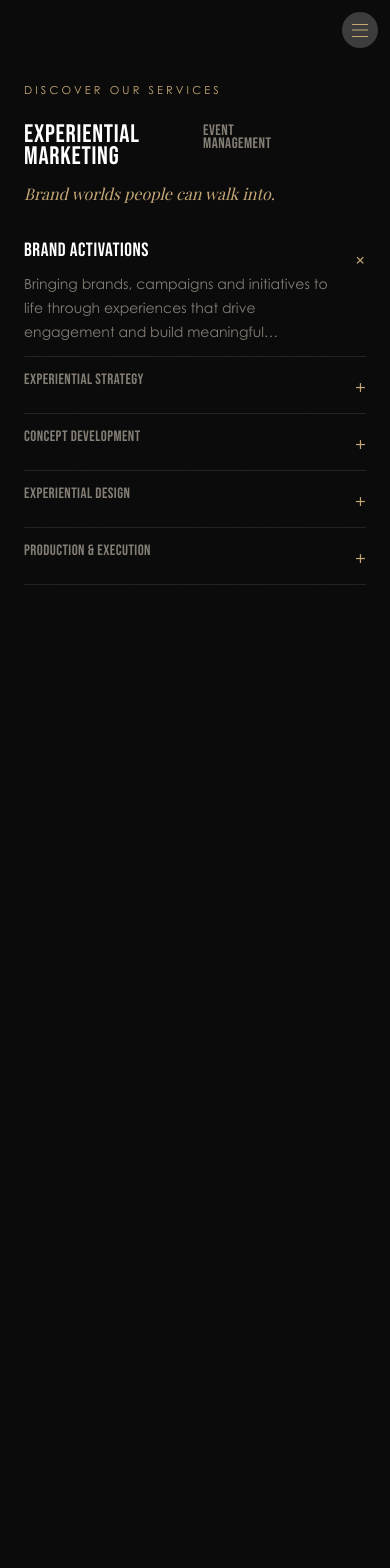
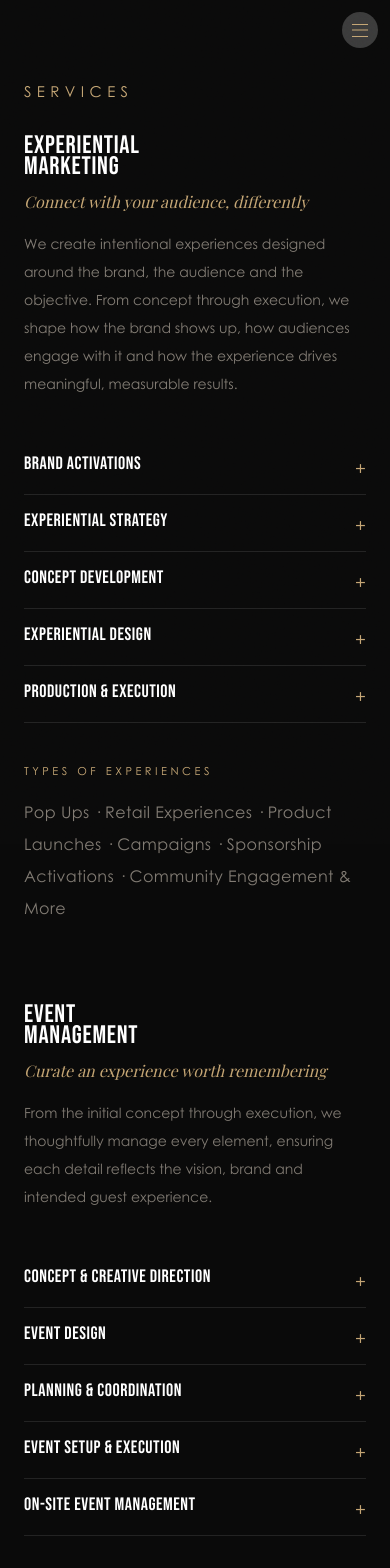
Before and after one commit to JordanVera/elmnt13, a Next.js app: page /services in a window 390 px wide. Shown: the top 1568 px of the page. Built offline with nearby package versions, Linux system fonts and the light colour scheme.

Commit message:
Add ContactCta to ServicesPage and refactor ServicesExplorer component: integrate ContactCta for enhanced user engagement, streamline OptionsList functionality, and update service category details for improved clarity and responsiveness.

```diff
--- a/src/app/services/page.tsx
+++ b/src/app/services/page.tsx
@@ -1,4 +1,5 @@
 import type { Metadata } from 'next';
+import { ContactCta } from '@/components/contact-cta';
 import { ServicesExplorer } from '@/components/services-explorer';
 
 export const metadata: Metadata = {
@@ -11,6 +12,7 @@ export default function ServicesPage() {
   return (
     <main className="bg-ink">
       <ServicesExplorer />
+      <ContactCta barOnly />
     </main>
   );
 }
--- a/src/components/services-explorer.tsx
+++ b/src/components/services-explorer.tsx
@@ -1,44 +1,9 @@
 'use client';
 
-import { useEffect, useRef, useState } from 'react';
+import { useState } from 'react';
 import Link from 'next/link';
-import { AnimatePresence, motion, useReducedMotion } from 'framer-motion';
-import {
-  serviceCategories,
-  type ServiceCategory,
-  type ServiceOption,
-} from '@/lib/services';
-import { GoldLink } from '@/components/gold-link';
+import { serviceCategories, type ServiceCategory } from '@/lib/services';
 import { cn } from '@/lib/cn';
-
-const EASE = [0.22, 1, 0.36, 1] as const;
-
-type OptionBeat = {
-  kind: 'option';
-  categoryId: ServiceCategory['id'];
-  optionIndex: number;
-  option: ServiceOption;
-};
-
-type TypesBeat = {
-  kind: 'types';
-  categoryId: ServiceCategory['id'];
-};
-
-type Beat = OptionBeat | TypesBeat;
-
-const beats: Beat[] = serviceCategories.flatMap((category) => [
-  ...category.options.map((option, optionIndex) => ({
-    kind: 'option' as const,
-    categoryId: category.id,
-    optionIndex,
-    option,
-  })),
-  { kind: 'types' as const, categoryId: category.id },
-]);
-
-const COUNT = beats.length;
-const PIN_HEIGHT = `calc(100dvh + ${(COUNT - 1) * 62}vh)`;
 
 function typesLabel(category: ServiceCategory) {
   return category.id === 'experiential'
@@ -48,106 +13,58 @@ function typesLabel(category: ServiceCategory) {
 
 function CategoryTitle({
   category,
-  selected,
-  onSelect,
+  id,
 }: {
   category: ServiceCategory;
-  selected: boolean;
-  onSelect: () => void;
+  id: string;
 }) {
   const words = category.title.split(' ');
 
   return (
-    <button
-      type="button"
-      onClick={onSelect}
-      aria-current={selected ? 'true' : undefined}
-      className="w-full cursor-pointer text-left"
-    >
-      <span
-        className={cn(
-          'font-display block leading-[0.86] tracking-tight uppercase transition-[font-size,color] duration-700 ease-[cubic-bezier(0.22,1,0.36,1)]',
-          selected
-            ? 'text-[clamp(1.55rem,6.5vw,5.75rem)] text-white'
-            : 'text-[clamp(0.95rem,3.4vw,2.15rem)] text-stone hover:text-white/55',
-        )}
+    <h2
+      id={id}
+      className="font-display leading-[0.86] tracking-tight text-[clamp(1.55rem,6.5vw,5.75rem)] text-white uppercase"
     >
       {words.map((word) => (
         <span key={word} className="block">
           {word}
         </span>
       ))}
-      </span>
-    </button>
-  );
-}
-
-function CategoryDetails({ category }: { category: ServiceCategory }) {
-  return (
-    <div>
-      <p className="mt-3 max-w-md font-serif text-base italic text-gold sm:mt-5 sm:text-2xl md:text-3xl">
-        {category.short}
-      </p>
-      <p className="mt-4 max-w-sm text-sm leading-7 text-stone max-lg:hidden lg:mt-5">
-        {category.description}
-      </p>
-      <div className="mt-6 max-lg:hidden lg:mt-8">
-        <GoldLink href="/contact" inverted>
-          Start an inquiry
-        </GoldLink>
-      </div>
-    </div>
+    </h2>
   );
 }
 
 function OptionsList({
   category,
-  activeIndex,
-  expandAll,
-  onSelect,
+  openIndex,
+  onToggle,
 }: {
   category: ServiceCategory;
-  activeIndex: number;
-  expandAll: boolean;
-  onSelect: (index: number) => void;
+  openIndex: number | null;
+  onToggle: (index: number) => void;
 }) {
   return (
     <ul>
       {category.options.map((option, index) => {
-        const selected = expandAll || index === activeIndex;
+        const selected = index === openIndex;
 
         return (
           <li key={option.name} className="border-b border-white/10">
             <button
               type="button"
-              onClick={() => onSelect(index)}
+              id={`${category.id}-option-${index}`}
+              onClick={() => onToggle(index)}
               aria-expanded={selected}
-              aria-current={selected ? 'true' : undefined}
+              aria-controls={`${category.id}-option-${index}-panel`}
               className="flex w-full cursor-pointer items-start justify-between gap-4 py-3 text-left md:py-3.5"
             >
-              <span className="min-w-0">
               <span
                 className={cn(
-                    'font-display block tracking-tight uppercase transition-[color,font-size,line-height] duration-500 ease-[cubic-bezier(0.22,1,0.36,1)]',
-                    selected
-                      ? 'text-[clamp(1.2rem,4.6vw,3.15rem)] leading-[0.95] text-white'
-                      : 'text-[15px] text-stone hover:text-white/70 sm:text-sm lg:text-lg',
+                  'font-display min-w-0 text-lg tracking-tight uppercase transition-colors duration-300 md:text-xl lg:text-2xl',
+                  selected ? 'text-gold' : 'text-white hover:text-white/70',
                 )}
               >
                 {option.name}
-                </span>
-                <span
-                  className={cn(
-                    'grid transition-[grid-template-rows] duration-700 ease-[cubic-bezier(0.22,1,0.36,1)] motion-reduce:grid-rows-[1fr]',
-                    selected ? 'grid-rows-[1fr]' : 'grid-rows-[0fr]',
-                  )}
-                >
-                  <span className="min-h-0 overflow-hidden">
-                    <span className="mt-3 block max-w-xl text-sm leading-6 text-stone max-md:line-clamp-3 md:mt-4 md:line-clamp-none md:leading-7">
-                      {option.description}
-                    </span>
-                  </span>
-                </span>
               </span>
               <span
                 className={cn(
@@ -159,6 +76,22 @@ function OptionsList({
                 +
               </span>
             </button>
+            <div
+              id={`${category.id}-option-${index}-panel`}
+              role="region"
+              aria-labelledby={`${category.id}-option-${index}`}
+              aria-hidden={!selected}
+              className={cn(
+                'grid transition-[grid-template-rows] duration-500 ease-[cubic-bezier(0.22,1,0.36,1)] motion-reduce:transition-none',
+                selected ? 'grid-rows-[1fr]' : 'grid-rows-[0fr]',
+              )}
+            >
+              <p className="min-h-0 overflow-hidden">
+                <span className="mb-3 block max-w-xl pr-10 text-sm leading-6 text-stone md:mb-4 md:leading-7">
+                  {option.description}
+                </span>
+              </p>
+            </div>
           </li>
         );
       })}
@@ -166,287 +99,78 @@ function OptionsList({
   );
 }
 
-function TypesPanel({
-  category,
-  animate,
-}: {
-  category: ServiceCategory;
-  animate: boolean;
-}) {
+function TypesRow({ category }: { category: ServiceCategory }) {
   return (
-    <div>
+    <div className="mt-10 lg:mt-14">
       <p className="text-[11px] tracking-[0.32em] text-gold uppercase">
         {typesLabel(category)}
       </p>
-      <ul className="mt-6">
+      <p className="mt-4 max-w-4xl text-base leading-8 tracking-wide text-stone">
         {category.stageItems.map((item, index) => (
-          <motion.li
-            key={item.label}
-            initial={animate ? { opacity: 0, y: 18 } : false}
-            animate={{ opacity: 1, y: 0 }}
-            transition={{
-              duration: animate ? 0.55 : 0,
-              delay: animate ? 0.08 + index * 0.055 : 0,
-              ease: EASE,
-            }}
-            className="border-b border-white/10"
-          >
+          <span key={item.label}>
+            {index > 0 ? ' · ' : null}
             {item.href ? (
               <Link
                 href={item.href}
-                className="flex items-baseline justify-between gap-4 py-2.5 md:py-3.5"
+                className="underline decoration-gold/40 underline-offset-4 transition-colors hover:text-gold"
               >
-                <span className="font-display text-[clamp(1.15rem,2.2vw,1.85rem)] leading-none tracking-tight text-gold uppercase">
                 {item.label}
-                </span>
-                <span className="text-[11px] tracking-[0.22em] text-gold/70 uppercase">
-                  View
-                </span>
               </Link>
             ) : (
-              <span className="flex items-baseline gap-5 py-2.5 md:py-3.5">
-                <span className="w-6 shrink-0 text-[11px] tracking-[0.18em] text-gold/70">
-                  {String(index + 1).padStart(2, '0')}
+              item.label
+            )}
+            {item.suffix}
           </span>
-                <span className="font-display text-[clamp(1.15rem,2.2vw,1.85rem)] leading-none tracking-tight text-white uppercase">
-                  {item.label}
-                </span>
-              </span>
-            )}
-          </motion.li>
         ))}
-      </ul>
+      </p>
     </div>
   );
 }
 
-export function ServicesExplorer() {
-  const sectionRef = useRef<HTMLElement>(null);
-  const progressRef = useRef<HTMLDivElement>(null);
-  const reduceMotion = useReducedMotion();
-  const skip = reduceMotion === true;
-  const [activeIndex, setActiveIndex] = useState(0);
-
-  useEffect(() => {
-    if (skip) return;
-
-    let frame = 0;
-    let section: HTMLElement | null = null;
-
-    const update = () => {
-      const node = section ?? sectionRef.current;
-      if (!node) return;
-      section = node;
-
-      const range = node.offsetHeight - window.innerHeight;
-      const progress =
-        range <= 0
-          ? 0
-          : Math.min(1, Math.max(0, -node.getBoundingClientRect().top / range));
-
-      if (progressRef.current) {
-        progressRef.current.style.transform = `scaleX(${progress})`;
-      }
-
-      const next = Math.min(
-        COUNT - 1,
-        Math.max(0, Math.floor(progress * COUNT)),
-      );
-      setActiveIndex((current) => (current === next ? current : next));
-    };
-
-    const attach = () => {
-      if (sectionRef.current) {
-        update();
-        return;
-      }
-      frame = window.requestAnimationFrame(attach);
-    };
-
-    attach();
-    window.addEventListener('scroll', update, { passive: true, capture: true });
-    window.addEventListener('resize', update);
-    return () => {
-      window.cancelAnimationFrame(frame);
-      window.removeEventListener('scroll', update, { capture: true });
-      window.removeEventListener('resize', update);
-    };
-  }, [skip]);
-
-  const beat = beats[activeIndex] ?? beats[0];
-  const activeCategory =
-    serviceCategories.find((category) => category.id === beat.categoryId) ??
-    serviceCategories[0];
-  const showingTypes = beat.kind === 'types';
-  const activeOptionIndex = beat.kind === 'option' ? beat.optionIndex : 0;
-
-  function scrollToIndex(index: number) {
-    const section = sectionRef.current;
-    if (!section) return;
-
-    if (skip) {
-      const category = serviceCategories.find(
-        (item) => item.id === beats[index]?.categoryId,
-      );
-      document.getElementById(category?.id ?? '')?.scrollIntoView({
-        behavior: 'auto',
-        block: 'start',
-      });
-      return;
-    }
-
-    const start = window.scrollY + section.getBoundingClientRect().top;
-    const range = section.offsetHeight - window.innerHeight;
-    const top = start + range * ((index + 0.35) / COUNT);
-    window.scrollTo({ top, behavior: skip ? 'auto' : 'smooth' });
-  }
-
-  function scrollToCategory(id: ServiceCategory['id']) {
-    if (skip) {
-      document.getElementById(id)?.scrollIntoView({
-        behavior: 'smooth',
-        block: 'start',
-      });
-      return;
-    }
-
-    const index = beats.findIndex((item) => item.categoryId === id);
-    if (index >= 0) scrollToIndex(index);
-  }
-
-  function scrollToOption(
-    categoryId: ServiceCategory['id'],
-    optionIndex: number,
-  ) {
-    const index = beats.findIndex(
-      (item) =>
-        item.kind === 'option' &&
-        item.categoryId === categoryId &&
-        item.optionIndex === optionIndex,
-    );
-    if (index >= 0) scrollToIndex(index);
-  }
+function CategorySection({ category }: { category: ServiceCategory }) {
+  const [openIndex, setOpenIndex] = useState<number | null>(null);
 
   return (
-    <section
-      ref={sectionRef}
-      className="relative bg-ink text-paper motion-reduce:h-auto"
-      style={skip ? undefined : { height: PIN_HEIGHT }}
-    >
-      <h1 className="sr-only">Services</h1>
-      <div className="sticky top-0 flex h-dvh items-start overflow-y-auto overflow-x-hidden lg:items-center lg:overflow-hidden motion-reduce:relative motion-reduce:h-auto motion-reduce:items-stretch motion-reduce:overflow-visible">
-        <div
-          ref={progressRef}
-          aria-hidden="true"
-          className="absolute top-0 left-0 z-20 h-px w-full origin-left bg-gold motion-reduce:hidden"
-          style={{ transform: 'scaleX(0)' }}
-        />
-
-        {skip ? (
-          <div className="relative z-10 mx-auto w-full max-w-7xl px-6 py-16 lg:px-10 lg:py-20">
-            {serviceCategories.map((category, index) => (
-              <div
-                key={category.id}
-                id={category.id}
-                className="grid grid-cols-1 gap-10 py-10 lg:grid-cols-[minmax(0,0.92fr)_minmax(0,1.08fr)] lg:items-start lg:gap-20"
-              >
+    <section id={category.id} aria-labelledby={`${category.id}-title`}>
+      <div className="grid grid-cols-1 gap-10 lg:grid-cols-[minmax(0,0.92fr)_minmax(0,1.08fr)] lg:items-start lg:gap-20">
         <div>
-                  {index === 0 ? (
-                    <p className="text-[11px] tracking-[0.28em] text-gold uppercase">
-                      Discover our services
+          <CategoryTitle category={category} id={`${category.id}-title`} />
+          <p className="mt-3 max-w-md font-serif text-base italic text-gold sm:mt-5 sm:text-2xl md:text-3xl">
+            {category.short}
           </p>
-                  ) : null}
-                  <nav
-                    aria-label={category.title}
-                    className={index === 0 ? 'mt-8 lg:mt-14' : undefined}
-                  >
-                    <ul>
-                      <li>
-                        <CategoryTitle
-                          category={category}
-                          selected
-                          onSelect={() => scrollToCategory(category.id)}
-                        />
-                        <CategoryDetails category={category} />
-                      </li>
-                    </ul>
-                  </nav>
+          <p className="mt-4 max-w-md text-sm leading-7 text-stone lg:mt-5">
+            {category.description}
+          </p>
         </div>
         <div className="min-w-0">
           <OptionsList
             category={category}
-                    activeIndex={0}
-                    expandAll
-                    onSelect={(optionIndex) =>
-                      scrollToOption(category.id, optionIndex)
+            openIndex={openIndex}
+            onToggle={(index) =>
+              setOpenIndex((current) => (current === index ? null : index))
             }
           />
-                  <div className="mt-14">
-                    <TypesPanel category={category} animate={false} />
+        </div>
+      </div>
+      <TypesRow category={category} />
+    </section>
+  );
+}
+
+export function ServicesExplorer() {
+  return (
+    <div className="bg-ink px-6 pt-20 pb-20 text-paper md:pt-24 md:pb-24">
+      <div className="mx-auto w-full max-w-7xl">
+        <p className="text-[15px] tracking-[0.36em] text-gold uppercase">
+          Services
+        </p>
+        <h1 className="sr-only">Services</h1>
+        <div className="mt-8 space-y-20 lg:mt-14 lg:space-y-28">
+          {serviceCategories.map((category) => (
+            <CategorySection key={category.id} category={category} />
+          ))}
         </div>
       </div>
     </div>
-            ))}
-          </div>
-        ) : (
-          <div className="relative z-10 mx-auto grid min-h-full w-full max-w-7xl grid-cols-1 content-start gap-6 px-6 pt-20 pb-10 lg:h-full lg:grid-cols-[minmax(0,0.92fr)_minmax(0,1.08fr)] lg:content-center lg:items-center lg:gap-20 lg:px-10 lg:pt-20 lg:pb-10">
-            <div>
-              <p className="max-w-xs text-[11px] leading-5 tracking-[0.28em] text-gold uppercase">
-                Discover our services
-              </p>
-              <nav aria-label="Service practices" className="mt-6 lg:mt-14">
-                <ul className="grid grid-cols-2 items-start gap-x-4 gap-y-2 lg:grid-cols-1 lg:gap-10">
-                  {serviceCategories.map((category) => {
-                    const selected = category.id === activeCategory.id;
-                    return (
-                      <li key={category.id}>
-                        <CategoryTitle
-                          category={category}
-                          selected={selected}
-                          onSelect={() => scrollToCategory(category.id)}
-                        />
-                        {selected ? (
-                          <div className="max-lg:hidden">
-                            <CategoryDetails category={category} />
-                          </div>
-                        ) : null}
-                      </li>
-                    );
-                  })}
-                </ul>
-                <div className="lg:hidden">
-                  <CategoryDetails category={activeCategory} />
-                </div>
-              </nav>
-            </div>
-
-            <div className="min-w-0">
-              <AnimatePresence mode="wait" initial={false}>
-                <motion.div
-                  key={`${activeCategory.id}-${showingTypes ? 'types' : 'options'}`}
-                  initial={{ opacity: 0, y: 28 }}
-                  animate={{ opacity: 1, y: 0 }}
-                  exit={{ opacity: 0, y: -18 }}
-                  transition={{ duration: 0.45, ease: EASE }}
-                >
-                  {showingTypes ? (
-                    <TypesPanel category={activeCategory} animate />
-                  ) : (
-                    <OptionsList
-                      category={activeCategory}
-                      activeIndex={activeOptionIndex}
-                      expandAll={false}
-                      onSelect={(optionIndex) =>
-                        scrollToOption(activeCategory.id, optionIndex)
-                      }
-                    />
-                  )}
-                </motion.div>
-              </AnimatePresence>
-            </div>
-          </div>
-        )}
-      </div>
-    </section>
   );
 }
--- a/src/lib/services.ts
+++ b/src/lib/services.ts
@@ -10,7 +10,7 @@ export type ServiceCategory = {
   short: string;
   description: string;
   stageTitle: string;
-  stageItems: Array<{ label: string; href?: string }>;
+  stageItems: Array<{ label: string; href?: string; suffix?: string }>;
   image: string;
   imageAlt: string;
   options: ServiceOption[];
@@ -25,94 +25,91 @@ export const serviceCategories: ServiceCategory[] = [
   {
     id: 'experiential',
     title: 'Experiential Marketing',
-    short: 'Brand worlds people can walk into.',
+    short: 'Connect with your audience, differently',
     description:
-      'We bring marketing strategies to life through purposeful experiences that carry the brand through every detail, creating meaningful opportunities for audience engagement, strengthening brand connections and driving impactful results.',
+      'We create intentional experiences designed around the brand, the audience and the objective. From concept through execution, we shape how the brand shows up, how audiences engage with it and how the experience drives meaningful, measurable results.',
     stageTitle: 'Experiences',
     image: '/work/k-swiss-x-karen-civil/K-Swiss_ST_20131-scaled.jpg',
     imageAlt: 'K-Swiss brand activation produced by ELMNT13',
     stageItems: [
       { label: 'Pop Ups' },
-      { label: 'Retail Activations' },
+      { label: 'Retail Experiences' },
       { label: 'Product Launches' },
-      { label: 'Campaign Activations' },
+      { label: 'Campaigns' },
       { label: 'Sponsorship Activations' },
-      { label: 'Community Activations' },
-      { label: 'More' },
+      { label: 'Community Engagement & More' },
     ],
     options: [
       {
         name: 'Brand Activations',
         description:
-          'Bringing brands, campaigns and initiatives to life through experiences that drive engagement and build meaningful connections between brands and the audience they want to reach.',
+          'Connecting brands, campaigns and initiatives with audiences through intentional experiences designed to drive engagement and strengthen brand relationships.',
       },
       {
         name: 'Experiential Strategy',
         description:
-          'Defining the goals, audience, messaging and desired outcomes that shape the foundation of an experiential campaign or initiative.',
+          'Defining the goals, audience, messaging and desired outcomes that shape the direction and vision of an experiential campaign or initiative.',
       },
       {
         name: 'Concept Development',
         description:
-          'Developing experiential ideas and concepts that turn strategy into meaningful opportunities for audience engagement.',
+          'Developing experiential ideas and concepts that turn strategy into opportunities for audience engagement.',
       },
       {
         name: 'Experiential Design',
         description:
-          'Establishing the creative direction, visual approach and brand elements that carry the concept throughout the experience, shaping how it looks, feels and connects with the audience.',
+          'Establishing the creative direction, visual approach and brand elements that shape how the concept looks, feels and comes to life.',
       },
       {
         name: 'Production & Execution',
         description:
-          'Coordinating the production, vendors and logistics required to bring the approved concept and experiential design to life.',
+          'Coordinating the production, vendors and logistics required to execute the developed strategy, approved concept and experiential design.',
       },
     ],
   },
   {
     id: 'events',
     title: 'Event Management',
-    short:
-      'From the initial concept to the final detail, we thoughtfully manage each element of the event experience.',
+    short: 'Curate an experience worth remembering',
     description:
-      'From the initial concept to the final detail, we thoughtfully manage each element of the event experience to ensure successful execution and a memorable attendee experience.',
+      'From the initial concept through execution, we thoughtfully manage every element, ensuring each detail reflects the vision, brand and intended guest experience.',
     stageTitle: 'Events',
     image: '/work/8th-annual-live-civil-brunch/MG_3398-1-scaled.jpeg',
     imageAlt: 'Live Civil Brunch event produced by ELMNT13',
     stageItems: [
-      { label: 'Corporate Events' },
+      { label: 'Corporate' },
       { label: 'Conferences & Meetings' },
-      { label: 'Awards & Recognition Events' },
-      { label: 'Church & Ministry Events' },
-      { label: 'Nonprofit & Community Events' },
-      { label: 'Social & Milestone Events' },
-      { label: 'Weddings', href: '/weddings' },
-      { label: 'More' },
+      { label: 'Awards & Recognition' },
+      { label: 'Church & Ministry' },
+      { label: 'Nonprofit & Community' },
+      { label: 'Social & Milestone' },
+      { label: 'Weddings', href: '/weddings', suffix: ' & More' },
     ],
     options: [
       {
         name: 'Concept & Creative Direction',
         description:
-          'Developing the concept and creative vision that shape the overall look and feel of the event experience.',
+          'Developing the concept and creative vision that shape the overall look, feel and direction of the event.',
       },
       {
         name: 'Event Design',
         description:
-          'Creating the physical environment, visual elements and intentional details that carry the creative vision throughout the event experience.',
+          'Creating the physical environment, visual elements and intentional details that carry the creative vision and brand throughout the event.',
       },
       {
         name: 'Planning & Coordination',
         description:
-          'Planning and coordinating timelines, vendors, event elements and logistics required to ensure every detail is organized and on track ahead of the event.',
+          'Planning and coordinating timelines, vendors, event elements and logistics to ensure every detail is organized and on track leading up to the event.',
       },
       {
         name: 'Event Setup & Execution',
         description:
-          'Executing and managing the physical setup and installation of event elements to bring the approved event design to life.',
+          'Managing the physical setup and installation of event elements to execute the approved event design and create the intended attendee experience.',
       },
       {
         name: 'On-Site Event Management',
         description:
-          'Managing the event in real time to ensure timelines, vendors, staff and event elements operate seamlessly from start to finish.',
+          'Managing the event in real time to ensure timelines, vendors, staff and event elements remain coordinated and the event runs seamlessly from start to finish.',
       },
     ],
   },
```
Lines whose indentation alone changed are shown as unchanged.
